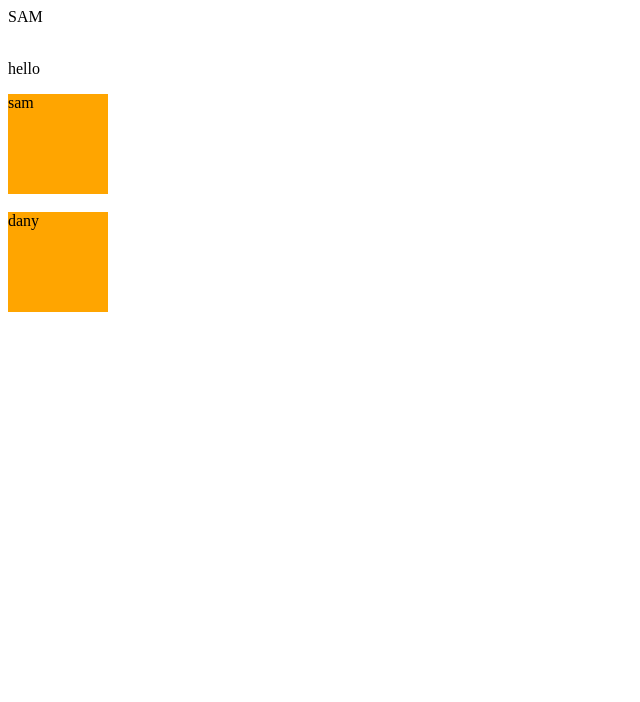
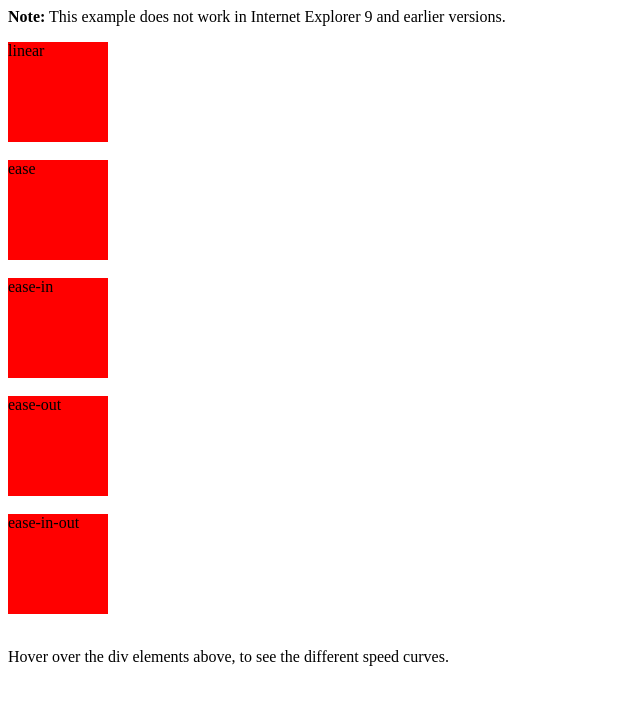
Before and after one commit to antonysam/sam, a plain HTML site: page index.html in a window 1280 px wide. Shown: the whole page, without its empty margins (0-640 px from the left). Drawn offline with Linux system fonts and the light colour scheme.

Commit message:
Update index.html

```diff
--- a/index.html
+++ b/index.html
@@ -1,4 +1,4 @@
-<html>
+<!--<html>
 <head> SAM
   <style>
   div{
@@ -8,11 +8,10 @@
   -webkit-transition:width2ps;
     transition: width 2s;
   }
-  #div1{transition-timing-function:linear;}
-  #div2{transition-timing-function:ease;}
+  #div1 {transition-timing-function:linear;}
+  #div2 {transition-timing-function:ease;}
     div: hover{
       width:300px;
-    }
     }
   </style>
   </head>
@@ -21,4 +20,48 @@
   <div id="div1">sam</div><br>
   <div id="div2">dany</div>
 </body>
+</html>-->
+<html>
+<head>
+<style>
+div {
+    width: 100px;
+    height: 100px;
+    background: red;
+    -webkit-transition: width 2s; /* Safari */
+    transition: width 2s;
+}
+
+/* For Safari 3.1 to 6.0 */
+#div1 {-webkit-transition-timing-function: linear;}
+#div2 {-webkit-transition-timing-function: ease;}
+#div3 {-webkit-transition-timing-function: ease-in;}
+#div4 {-webkit-transition-timing-function: ease-out;}
+#div5 {-webkit-transition-timing-function: ease-in-out;}
+
+/* Standard syntax */
+#div1 {transition-timing-function: linear;}
+#div2 {transition-timing-function: ease;}
+#div3 {transition-timing-function: ease-in;}
+#div4 {transition-timing-function: ease-out;}
+#div5 {transition-timing-function: ease-in-out;}
+
+div:hover {
+    width: 300px;
+}
+</style>
+</head>
+<body>
+
+<p><b>Note:</b> This example does not work in Internet Explorer 9 and earlier versions.</p>
+
+<div id="div1">linear</div><br>
+<div id="div2">ease</div><br>
+<div id="div3">ease-in</div><br>
+<div id="div4">ease-out</div><br>
+<div id="div5">ease-in-out</div><br>
+
+<p>Hover over the div elements above, to see the different speed curves.</p>
+
+</body>
 </html>
```
